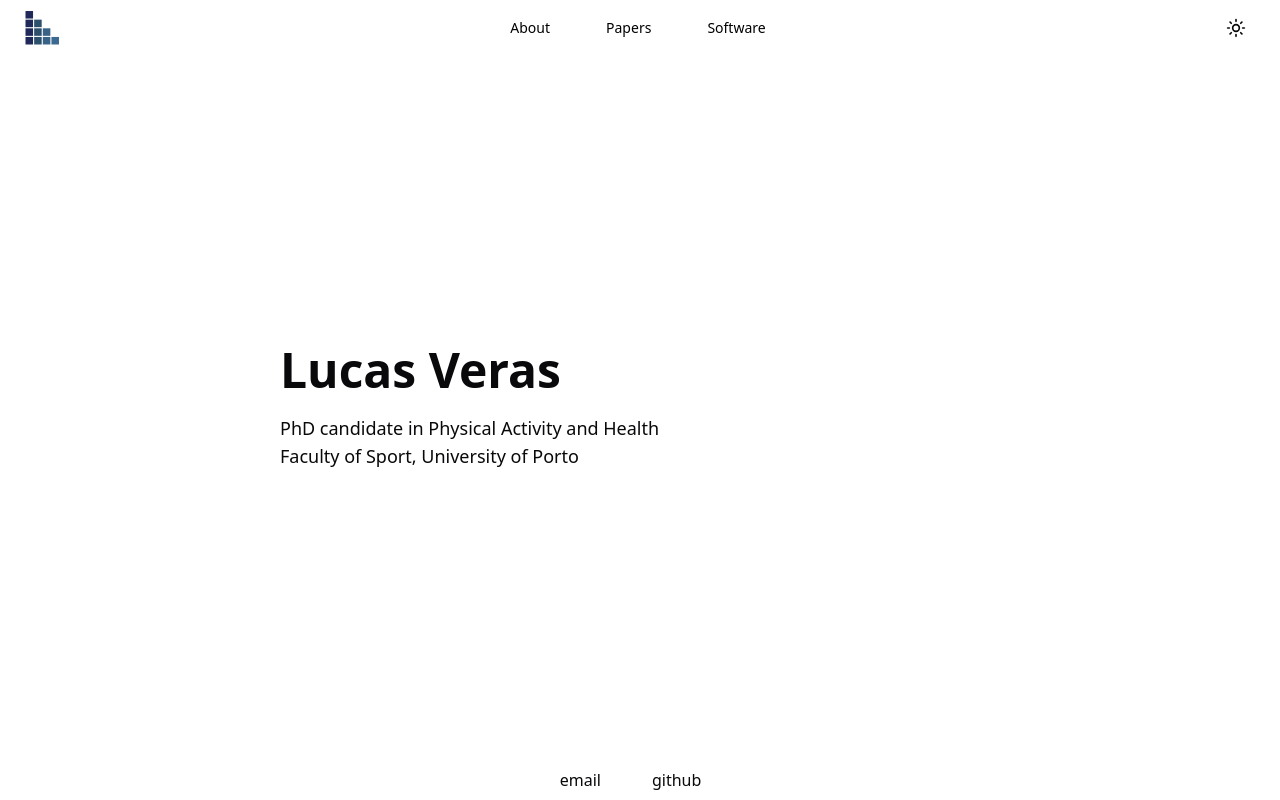
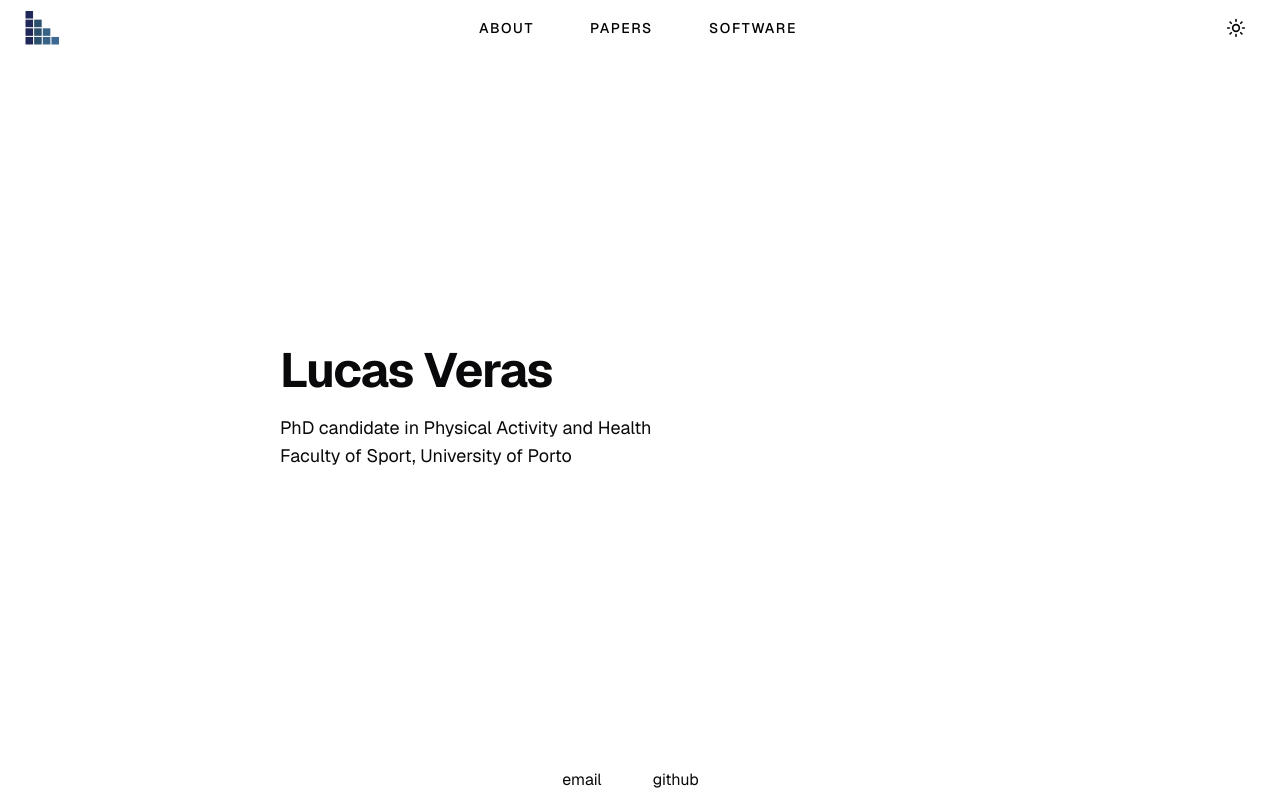
Before and after one commit to verasls/lveras.com, a Next.js app: page / in a window 1280 px wide. Built offline with nearby package versions, Linux system fonts and the light colour scheme.

Commit message:
Change the font

```diff
--- a/app/layout.tsx
+++ b/app/layout.tsx
@@ -1,6 +1,12 @@
+import { Geist } from "next/font/google";
 import Footer from "@/components/footer";
 import Header from "@/components/header";
 import "./globals.css";
+
+const geist = Geist({
+  subsets: ["latin"],
+  display: "swap",
+});
 
 export default function RootLayout({
   children,
@@ -8,7 +14,7 @@ export default function RootLayout({
   children: React.ReactNode;
 }>) {
   return (
-    <html lang="en">
+    <html lang="en" className={geist.className}>
       <body className="grid min-h-screen grid-rows-[auto_1fr_auto]">
         <Header />
         <main>{children}</main>
--- a/app/page.tsx
+++ b/app/page.tsx
@@ -1,8 +1,8 @@
-export default function Home() {
+export default function Page() {
   return (
     <div className="mx-auto flex h-[calc(100vh-80px-64px)] max-w-3xl flex-1 items-center justify-start px-6">
       <div>
-        <h1 className="mb-5 text-5xl font-bold">Lucas Veras</h1>
+        <h1 className="mb-5 text-5xl font-bold tracking-tight">Lucas Veras</h1>
         <p className="text-lg">PhD candidate in Physical Activity and Health</p>
         <p className="text-lg">Faculty of Sport, University of Porto</p>
       </div>
--- a/components/main-nav.tsx
+++ b/components/main-nav.tsx
@@ -35,7 +35,7 @@ export default function MainNav({ navData }: MainNavProps) {
             opacity: 0,
           }));
         }}
-        className="relative flex gap-8"
+        className="relative flex gap-8 uppercase tracking-widest"
       >
         {navData.map((nav) => (
           <NavItem key={nav.name} setPosition={setPosition}>
```
